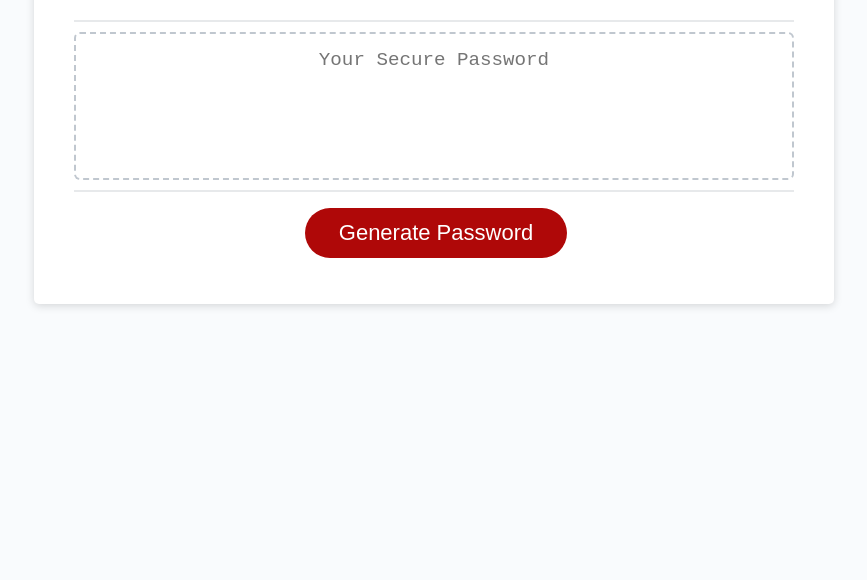
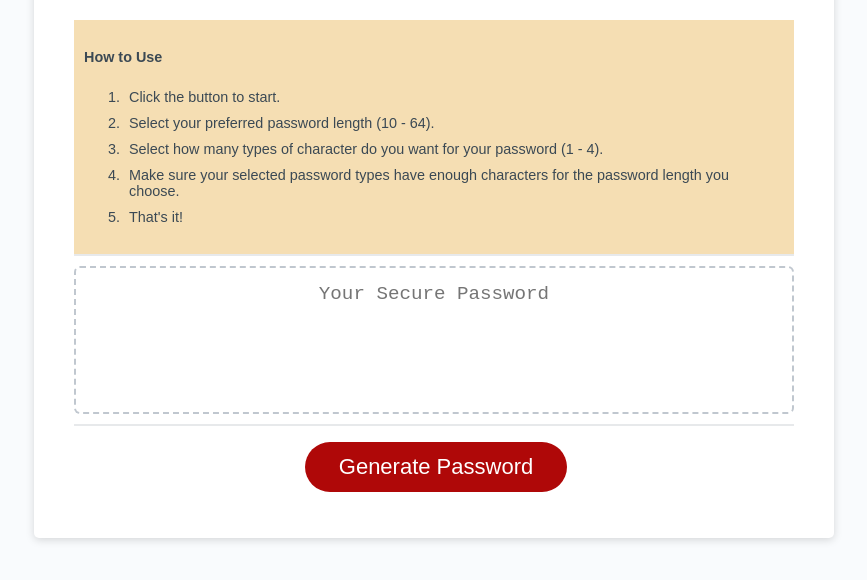
Before and after one commit to dearbojack/Password-Generator, a plain HTML site: page index.html in a window 1280 px wide. Shown: the part 216-796 px from the top of the page, without its empty margins (206-1073 px from the left). Drawn offline with Linux system fonts and the light colour scheme.

Commit message:
add how to use

```diff
--- a/index.html
+++ b/index.html
@@ -15,6 +15,17 @@
       <div class="card">
         <div class="card-header">
           <h2>Generate a Password</h2>
+          <div class="usage">
+            <h4>How to Use</h4>
+            <ol>
+              <li>Click the button to start.</li>
+              <li>Select your preferred password length (10 - 64).</li>
+              <li>Select how many types of character do you want for your password (1 - 4).
+              <li>Make sure your selected password types have enough characters for the password length you choose.</li>
+              <li>That's it!</li>
+            </ul>
+          </div>
+
         </div>
         <div class="card-body">
           <textarea
--- a/style.css
+++ b/style.css
@@ -40,6 +40,24 @@ header {
   margin: 0 auto;
   max-width: 800px;
   padding: 30px 40px;
+}
+
+.usage {
+  background-color: wheat;
+  /* font-style: italic; */
+  /* font-family: 'Courier New', Courier, monospace; */
+  /* border-radius: 5px; */
+  /* color: #f9fbfd; */
+  font-size: 0.8em;
+  padding: 10px;
+}
+
+.usage h4 {
+  /* padding: 10px; */
+  text-align: left;
+}
+.usage li {
+  padding: 5px;
 }
 
 .card-header::after {
```
